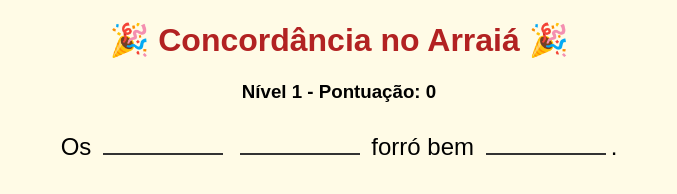
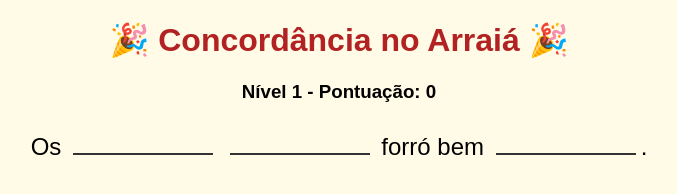
Before and after one commit to DSRaldir2024/jogo-concordancia-arraia, a plain HTML site: page index.html in a window 1280 px wide. Shown: the top 194 px of the page, without its empty margins (301-978 px from the left). Drawn offline with Linux system fonts and the light colour scheme.

Commit message:
adicionando questoes

```diff
--- a/index.html
+++ b/index.html
@@ -22,7 +22,7 @@
 
         .lacuna {
             display: inline-block;
-            width: 120px;
+            width: 140px;
             height: 30px;
             border-bottom: 2px solid #333;
             margin: 0 5px;
@@ -79,9 +79,44 @@
                 opcoes: ["menino", "meninas", "comeu", "comeram", "quentinha", "quentinho"]
             },
             {
-                texto: "O <lacuna1> <lacuna2> a fogueira <lacuna3>.",
+                texto: "O <lacuna1> <lacuna2> fogueira <lacuna3>.",
                 corretas: ["rapaz", "acendeu", "sozinho"],
                 opcoes: ["rapazes", "rapaz", "acenderam", "acendeu", "sozinho", "sozinhos"]
+            },
+            {
+                texto: "Se eu <lacuna1> a quadrilha, <lacuna2> mais feliz <lacuna3>.",
+                corretas: ["dançasse", "ficaria", "hoje"],
+                opcoes: ["dançasse", "dançaram", "ficaria", "ficou", "hoje", "ontem"]
+            },
+            {
+                texto: "Eles <lacuna1> as bandeirinhas que <lacuna2> na <lacuna3>.",
+                corretas: ["colocaram", "faltavam", "decoração"],
+                opcoes: ["colocaram", "colocou", "faltavam", "faltava", "decoração", "decorações"]
+            },
+            {
+                texto: "Nós <lacuna1> milho enquanto <lacuna2> a <lacuna3>.",
+                corretas: ["assamos", "assistíamos", "quadrilha"],
+                opcoes: ["assamos", "assaram", "assistíamos", "assistia", "quadrilha", "dançarino"]
+            },
+            {
+                texto: "A <lacuna1> <lacuna2> bolo de milho e <lacuna3> delicioso.",
+                corretas: ["tia", "fez", "estava"],
+                opcoes: ["tia", "tias", "fez", "fizeram", "estava", "estavam"]
+            },
+            {
+                texto: "As fogueiras <lacuna1> quando a <lacuna2> <lacuna3>.",
+                corretas: ["queimavam", "noite", "chegou"],
+                opcoes: ["queimavam", "brilhava", "noite", "dias", "chegou", "chegaram"]
+            },
+            {
+                texto: "Se eles <lacuna1> antes, não <lacuna2> a <lacuna3>.",
+                corretas: ["chegassem", "perderiam", "dança"],
+                opcoes: ["chegassem", "chegou", "perderiam", "perderam", "dança", "festejo"]
+            },
+            {
+                texto: "Enquanto o sanfoneiro <lacuna1>, os convidados <lacuna2> animados e <lacuna3>.",
+                corretas: ["tocava", "ficavam", "alegres"],
+                opcoes: ["tocava", "tocavam", "ficavam", "ficava", "alegres", "alegre"]
             }
         ];
 
```
